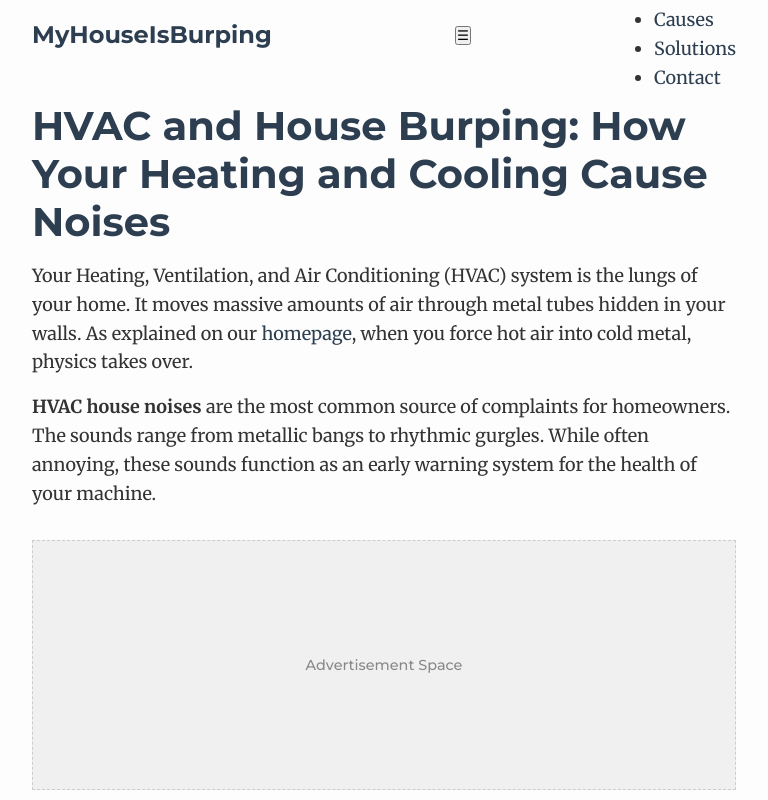
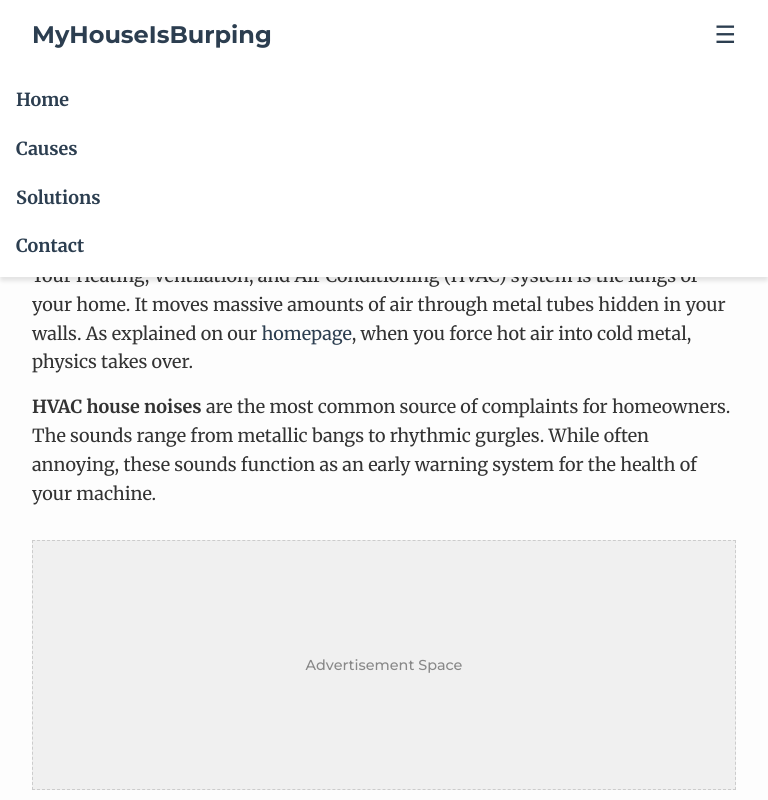
Before and after one commit to powder677/myhouseisburping, a plain HTML site: page pages/house-burping-hvac.html in a window 768 px wide. Both pictures are taken after a click on the button "Toggle navigation". Shown: the top 800 px of the page. Drawn offline with Linux system fonts and the light colour scheme.

Commit message:
Update styles.css

```diff
--- a/css/styles.css
+++ b/css/styles.css
@@ -175,4 +175,71 @@ img {
     .container {
         padding: 0 var(--spacing-lg);
     }
+/* =========================================
+   6. Navigation Styles (Moved from Index)
+   ========================================= */
+header {
+    background-color: #fff;
+    box-shadow: 0 2px 4px rgba(0, 0, 0, 0.1);
+    position: sticky;
+    top: 0;
+    z-index: 1000;
 }
+
+.nav-container {
+    display: flex;
+    justify-content: space-between;
+    align-items: center;
+    height: var(--header-height);
+}
+
+.logo {
+    font-family: var(--font-heading);
+    font-weight: 700;
+    font-size: 1.5rem;
+    color: var(--color-primary);
+}
+
+.nav-toggle {
+    display: none;
+    background: none;
+    border: none;
+    font-size: 1.5rem;
+    cursor: pointer;
+    color: var(--color-primary);
+}
+
+.nav-menu {
+    display: flex;
+    gap: 20px;
+    list-style: none;
+}
+
+.nav-menu li a {
+    color: var(--color-primary);
+    font-weight: 600;
+}
+
+/* Mobile Menu Logic */
+@media (max-width: 768px) {
+    .nav-toggle {
+        display: block;
+    }
+
+    .nav-menu {
+        display: none;
+        position: absolute;
+        top: var(--header-height);
+        left: 0;
+        width: 100%;
+        background: #fff;
+        flex-direction: column;
+        padding: 1rem;
+        box-shadow: 0 4px 4px rgba(0, 0, 0, 0.1);
+    }
+
+    .nav-menu.active {
+        display: flex;
+    }
+}
+}
```
